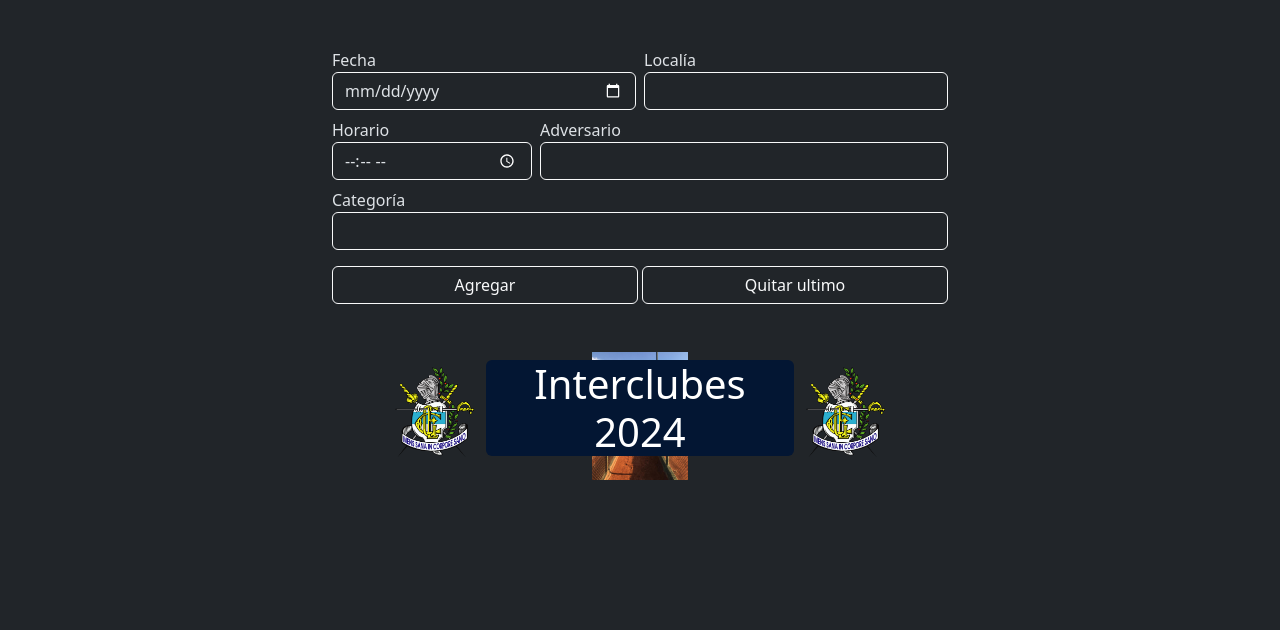
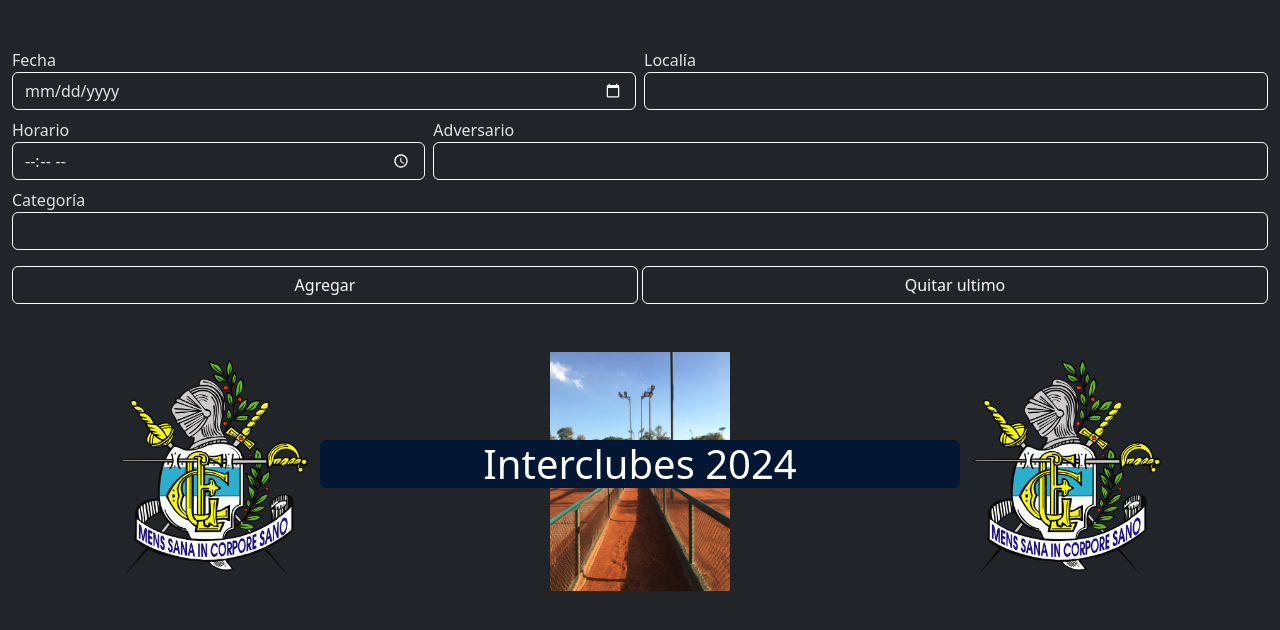
Before and after one commit to moradan/flyer-geba, a Next.js app: page / in a window 1280 px wide. Shown: the top 630 px of the page. Built offline with nearby package versions, Linux system fonts and the light colour scheme.

Commit message:
maximizo el espacio al ancho para luego ajustar a los distintos tamanios de dispositivos

```diff
--- a/src/components/flyer/Flyer.tsx
+++ b/src/components/flyer/Flyer.tsx
@@ -26,7 +26,7 @@ export default function Flyer({
   );
 
   return (
-    <div className="container pt-2">
+    <div className="pt-2">
       <Titulo titulo="Interclubes 2024" />
       <ul className="list-group-flush p-0">{listaFechasJSX}</ul>
     </div>
--- a/src/components/formulario/Formulario.tsx
+++ b/src/components/formulario/Formulario.tsx
@@ -1,9 +1,17 @@
-import { Dispatch, SetStateAction, useState } from "react";
+import {
+  Dispatch,
+  FormEvent,
+  MouseEvent,
+  SetStateAction,
+  useState,
+} from "react";
 import deepcopy from "deepcopy";
 import Partido from "@/model/Partido";
 import EstadoFormulario from "./EstadoFormulario";
 import LayoutCampos from "./LayoutCampos";
 import { LayoutBotones } from "./LayoutBotones";
+import parseTimeString from "@/utils/parseTimeString";
+import { ordenPorFecha } from "@/utils/ordenDeFechaYTiempo";
 
 export default function Formulario({
   listaPartidos,
@@ -32,12 +40,25 @@ export default function Formulario({
     setCategoria
   );
 
-  function manejarFormulario() {}
+  function manejarFormulario(e: FormEvent) {
+    e.preventDefault();
+  }
 
-  function manejarClick() {}
+  function manejarClick(e: MouseEvent) {
+    const boton = e.target as HTMLElement;
+    switch (boton.id) {
+      case "botonAgregar":
+        agregar();
+        break;
+      case "botonQuitar":
+        borrar();
+        break;
+      default:
+        break;
+    }
+  }
 
   function agregar() {
-    /*
     const copiaListaPartidos: Array<Partido> = deepcopy(listaPartidos);
     const fechaParseada = new Date(fecha);
     const horarioParseado = parseTimeString(horario);
@@ -57,7 +78,6 @@ export default function Formulario({
     limpiarFormulario();
 
     enfocarCampoHorario();
-    */
   }
 
   function enfocarCampoHorario() {
@@ -65,11 +85,9 @@ export default function Formulario({
   }
 
   function limpiarFormulario() {
-    /*
     setHorario("");
     setAdversario("");
     setCategoria("");
-    */
   }
 
   function borrar() {
--- a/src/pages/index.tsx
+++ b/src/pages/index.tsx
@@ -33,7 +33,9 @@ export default function Home() {
         <meta name="viewport" content="width=device-width, initial-scale=1" />
       </Head>
 
-      <div className="container col-12 col-sm-9 col-md-8 col-lg-7 col-xl-6">
+      <div className="container-fluid">
+        <div className="row">
+          <div className="col-12">
             {/* <PanelControl /> */}
             <Formulario
               listaPartidos={listaPartidos}
@@ -45,6 +47,8 @@ export default function Home() {
               <Flyer listaPartidos={listaPartidos} />
             </main>
           </div>
+        </div>
+      </div>
     </>
   );
 }
```
Lines whose indentation alone changed are shown as unchanged.
